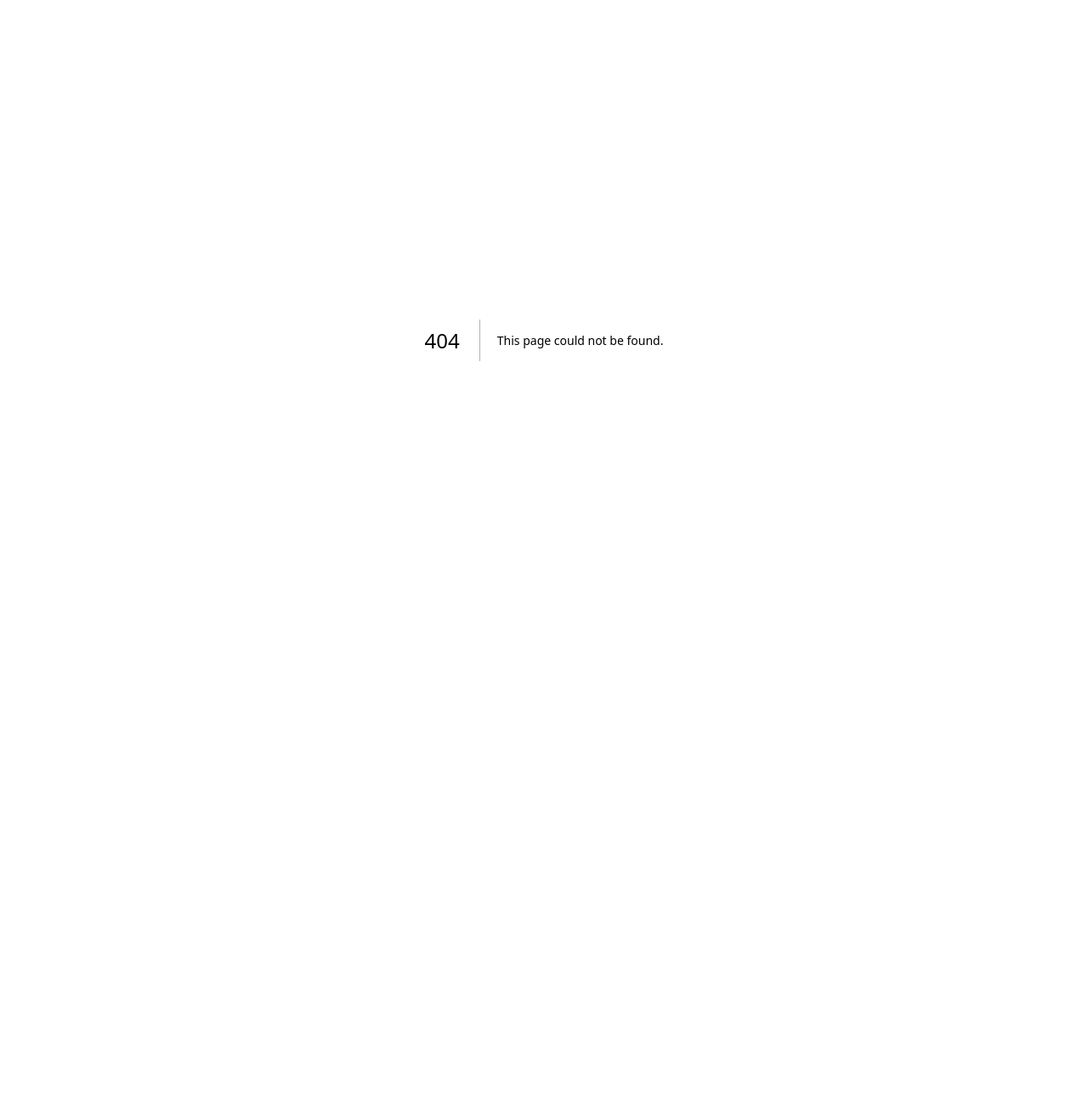
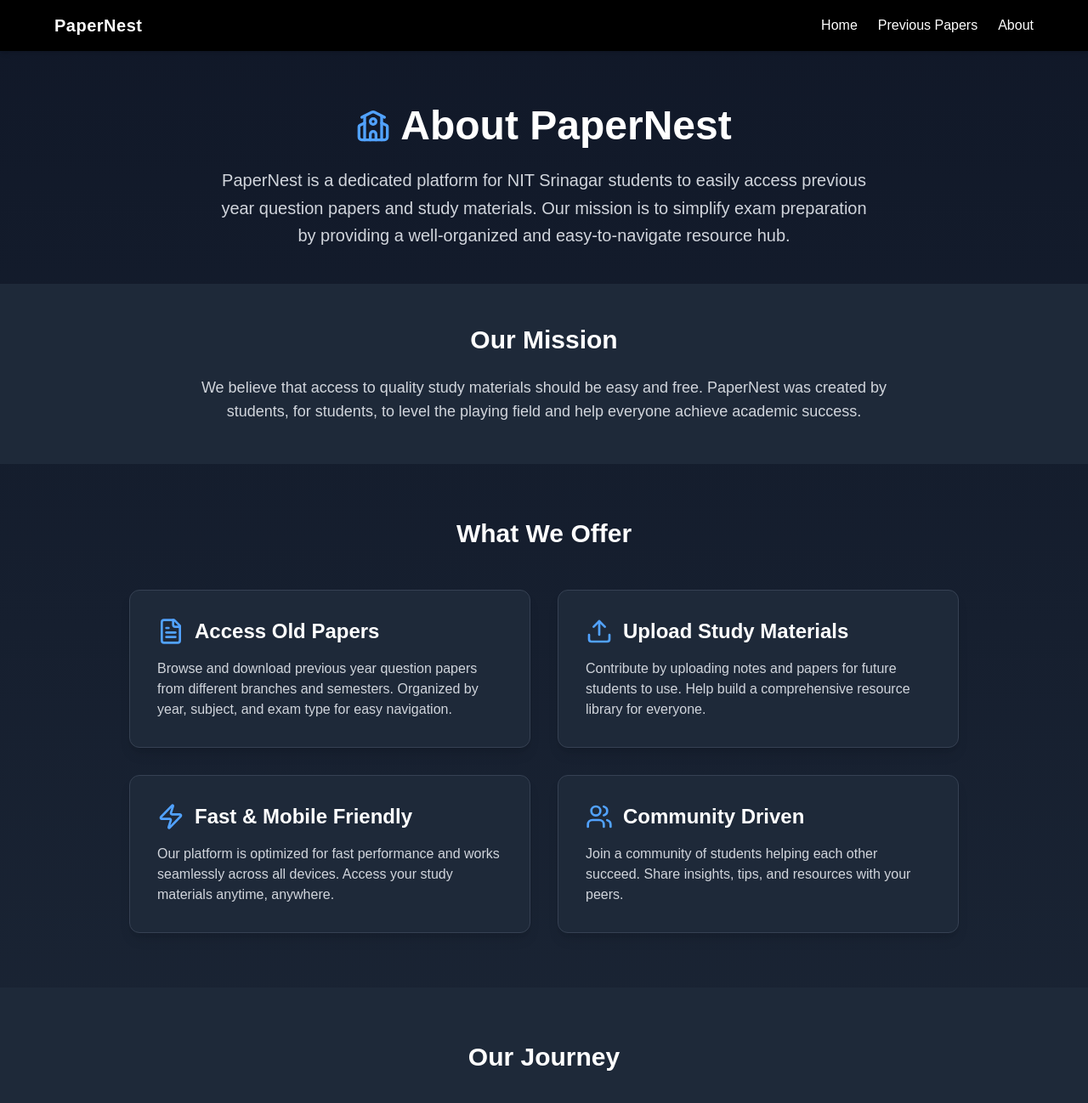
Before and after one commit to PrakashPalsaniya/nitshala, a Next.js app: page /about in a window 1280 px wide. Before the commit this address had no page. Shown: the top 1298 px of the page at 85% size. Before the commit the page ends 800 px from the top, so only its background shows below. Built offline with nearby package versions, Linux system fonts and the light colour scheme.

Commit message:
Updated About page UI with dark theme

```diff
--- /dev/null
+++ b/app/about/page.js
@@ -0,0 +1,140 @@
+import React from 'react';
+import Navbar from '../components/Navbar';
+import { School, FileText, Upload, Zap, Heart, Users, Calendar } from 'lucide-react';
+
+const About = () => {
+  return (
+
+    <div className="bg-gradient-to-b from-gray-900 to-gray-800 min-h-screen text-gray-200">
+         <Navbar/>
+      {/* Hero Section */}
+      <div className="max-w-5xl mx-auto px-6 pt-16 pb-10">
+        <div className="flex items-center justify-center mb-6">
+          <School className="w-10 h-10 text-blue-400 mr-3" />
+          <h1 className="text-5xl font-bold text-white">About PaperNest</h1>
+        </div>
+
+        <p className="text-xl text-gray-300 text-center max-w-3xl mx-auto leading-relaxed">
+          PaperNest is a dedicated platform for NIT Srinagar students to easily access
+          previous year question papers and study materials. Our mission is to simplify
+          exam preparation by providing a well-organized and easy-to-navigate resource hub.
+        </p>
+      </div>
+
+      {/* Mission Statement */}
+      <div className="bg-gray-800 py-12">
+        <div className="max-w-4xl mx-auto px-6">
+          <h2 className="text-3xl font-bold text-center text-white mb-6">Our Mission</h2>
+          <p className="text-lg text-gray-300 text-center">
+            We believe that access to quality study materials should be easy and free.
+            PaperNest was created by students, for students, to level the playing field
+            and help everyone achieve academic success.
+          </p>
+        </div>
+      </div>
+
+      {/* Features Section */}
+      <div className="max-w-5xl mx-auto px-6 py-16">
+        <h2 className="text-3xl font-bold text-center text-white mb-12">What We Offer</h2>
+
+        <div className="grid md:grid-cols-2 gap-8">
+          <div className="bg-gray-800 p-8 rounded-xl shadow-lg border border-gray-700 hover:border-blue-500 transition-all">
+            <div className="flex items-center mb-4">
+              <FileText className="w-8 h-8 text-blue-400 mr-3" />
+              <h3 className="text-2xl font-semibold text-white">Access Old Papers</h3>
+            </div>
+            <p className="text-gray-300">
+              Browse and download previous year question papers from different branches and semesters.
+              Organized by year, subject, and exam type for easy navigation.
+            </p>
+          </div>
+
+          <div className="bg-gray-800 p-8 rounded-xl shadow-lg border border-gray-700 hover:border-blue-500 transition-all">
+            <div className="flex items-center mb-4">
+              <Upload className="w-8 h-8 text-blue-400 mr-3" />
+              <h3 className="text-2xl font-semibold text-white">Upload Study Materials</h3>
+            </div>
+            <p className="text-gray-300">
+              Contribute by uploading notes and papers for future students to use.
+              Help build a comprehensive resource library for everyone.
+            </p>
+          </div>
+
+          <div className="bg-gray-800 p-8 rounded-xl shadow-lg border border-gray-700 hover:border-blue-500 transition-all">
+            <div className="flex items-center mb-4">
+              <Zap className="w-8 h-8 text-blue-400 mr-3" />
+              <h3 className="text-2xl font-semibold text-white">Fast & Mobile Friendly</h3>
+            </div>
+            <p className="text-gray-300">
+              Our platform is optimized for fast performance and works seamlessly across all devices.
+              Access your study materials anytime, anywhere.
+            </p>
+          </div>
+
+          <div className="bg-gray-800 p-8 rounded-xl shadow-lg border border-gray-700 hover:border-blue-500 transition-all">
+            <div className="flex items-center mb-4">
+              <Users className="w-8 h-8 text-blue-400 mr-3" />
+              <h3 className="text-2xl font-semibold text-white">Community Driven</h3>
+            </div>
+            <p className="text-gray-300">
+              Join a community of students helping each other succeed.
+              Share insights, tips, and resources with your peers.
+            </p>
+          </div>
+        </div>
+      </div>
+
+      {/* Timeline Section */}
+      <div className="bg-gray-800 py-16">
+        <div className="max-w-4xl mx-auto px-6">
+          <h2 className="text-3xl font-bold text-center text-white mb-10">Our Journey</h2>
+
+          <div className="space-y-8">
+            <div className="flex">
+              <div className="flex flex-col items-center mr-6">
+                <Calendar className="w-6 h-6 text-blue-400" />
+                <div className="h-full w-0.5 bg-blue-400 mt-2"></div>
+              </div>
+              <div>
+                <h3 className="text-xl font-semibold text-white">2023</h3>
+                <p className="text-gray-300 mt-1">PaperNest was founded by a group of NIT Srinagar students</p>
+              </div>
+            </div>
+
+            <div className="flex">
+              <div className="flex flex-col items-center mr-6">
+                <Calendar className="w-6 h-6 text-blue-400" />
+                <div className="h-full w-0.5 bg-blue-400 mt-2"></div>
+              </div>
+              <div>
+                <h3 className="text-xl font-semibold text-white">2024</h3>
+                <p className="text-gray-300 mt-1">Expanded our collection to cover all departments and semesters</p>
+              </div>
+            </div>
+
+            <div className="flex">
+              <div className="flex flex-col items-center mr-6">
+                <Calendar className="w-6 h-6 text-blue-400" />
+              </div>
+              <div>
+                <h3 className="text-xl font-semibold text-white">2025</h3>
+                <p className="text-gray-300 mt-1">Planning to add interactive study guides and practice tests</p>
+              </div>
+            </div>
+          </div>
+        </div>
+      </div>
+
+      {/* Footer Message */}
+      <div className="text-center py-10 bg-gray-900">
+        <div className="flex items-center justify-center mb-3">
+          <Heart className="w-5 h-5 text-red-500 mr-2" />
+          <p className="text-gray-400">Made with love for NIT Srinagar students</p>
+        </div>
+        <p className="text-gray-500">© 2025 PaperNest. All rights reserved.</p>
+      </div>
+    </div>
+  );
+};
+
+export default About;
--- /dev/null
+++ b/app/components/Footer.js
@@ -0,0 +1,34 @@
+const Footer = () => {
+    return (
+      <footer className="bg-black text-gray-300 px-4 py-4 mt-10">
+        <div className="max-w-4xl mx-auto flex flex-wrap justify-between items-center text-center md:text-left">
+          {/* Left Section */}
+          <div className="w-full md:w-auto mb-3 md:mb-0">
+            <h2 className="text-lg font-semibold text-white">PaperNest</h2>
+            <p className="text-xs mt-1">Your source for NIT Srinagar past papers.</p>
+          </div>
+
+          {/* Middle Section - Quick Links */}
+          <div className="flex space-x-4 text-sm">
+            <a href="/" className="hover:text-white transition">Home</a>
+            <a href="/" className="hover:text-white transition">Previous Papers</a>
+            <a href="/about" className="hover:text-white transition">About</a>
+          </div>
+
+          {/* Right Section - Socials (Optional) */}
+          <div className="flex space-x-3 mt-3 md:mt-0 text-lg">
+            <a href="/" className="hover:text-white transition">📘</a>
+            <a href="/" className="hover:text-white transition">🐦</a>
+            <a href="/about" className="hover:text-white transition">📷</a>
+          </div>
+        </div>
+
+        {/* Bottom Text */}
+        <div className="text-center text-xs text-gray-500 mt-2">
+          © {new Date().getFullYear()} PaperNest. All Rights Reserved.
+        </div>
+      </footer>
+    );
+  };
+
+  export default Footer;
--- a/app/components/Navbar.js
+++ b/app/components/Navbar.js
@@ -7,32 +7,30 @@
   const [isOpen, setIsOpen] = useState(false);
 
   return (
-    <nav className="bg-black text-white p-4 shadow-md">
-      <div className="container mx-auto flex justify-between items-center">
+    <nav className="bg-black text-white px-6 py-4 shadow-md">
+      <div className="max-w-6xl mx-auto flex justify-between items-center">
         {/* Logo */}
-        <h1 className="text-xl font-bold tracking-wide">NIT Shala</h1>
+        <Link href="/" className="text-xl font-bold tracking-wide">PaperNest</Link>
 
         {/* Desktop Links */}
         <div className="hidden md:flex space-x-6">
-          <Link href="#" className="hover:text-gray-300 transition">Home</Link>
-          <Link href="#" className="hover:text-gray-300 transition">Previous Papers</Link>
-
+          <Link href="/" className="hover:text-gray-300 transition">Home</Link>
+          <Link href="/" className="hover:text-gray-300 transition">Previous Papers</Link>
+          <Link href="/about" className="hover:text-gray-300 transition">About</Link>
         </div>
 
         {/* Mobile Menu Button */}
-        <button className="md:hidden" onClick={() => setIsOpen(!isOpen)}>
+        <button className="md:hidden focus:outline-none" onClick={() => setIsOpen(!isOpen)}>
           {isOpen ? <X size={28} /> : <Menu size={28} />}
         </button>
       </div>
 
       {/* Mobile Menu */}
       {isOpen && (
-        <div className="md:hidden flex flex-col items-center space-y-4 mt-4">
-          <Link href="#" className="text-gray-300 hover:text-white transition">Home</Link>
-          <Link href="#" className="text-gray-300 hover:text-white transition">Previous Papers</Link>
-          <Link href="#" className="bg-white text-black px-4 py-2 rounded-lg font-medium hover:bg-gray-200 transition">
-            Upload Paper
-          </Link>
+        <div className="md:hidden bg-gray-900 p-4 mt-2 rounded-lg">
+          <Link href="/" className="block py-2 text-gray-300 hover:text-white transition">Home</Link>
+          <Link href="/" className="block py-2 text-gray-300 hover:text-white transition">Previous Papers</Link>
+          <Link href="/about" className="block py-2 text-gray-300 hover:text-white transition">About</Link>
         </div>
       )}
     </nav>
--- a/app/page.js
+++ b/app/page.js
@@ -2,6 +2,8 @@
 import { useState } from "react";
 import Navbar from "./components/Navbar";
 import DownloadCard from "./components/DownloadCard";
+import Footer from "./components/Footer";
+
 
 export default function Home() {
   // Papers Data
@@ -13,6 +15,10 @@
     { title: "Software Engineering", branch: "IT", sem: "6", filename: "software_engineering.pdf", size: "2.9 MB", downloadLink: "/files/software_engineering.pdf" },
     { title: "Computer Networks", branch: "CS", sem: "5", filename: "computer_networks.pdf", size: "3.7 MB", downloadLink: "https://drive.google.com/uc?export=download&id=1WgIowldxF95WEH2pD3SPMW2TIEfWjlP7"
  },
+ { title: "Data Structures", branch: "CHE", sem: "1", filename: "data_structures.pdf", size: "3.2 MB", downloadLink: "/files/data_structures.pdf" },
+ { title: "Data Structures", branch: "MEC", sem: "2", filename: "data_structures.pdf", size: "3.2 MB", downloadLink: "/files/data_structures.pdf" },
+ { title: "Data Structures", branch: "CS", sem: "7", filename: "data_structures.pdf", size: "3.2 MB", downloadLink: "/files/data_structures.pdf" },
+ { title: "Data Structures", branch: "MTE", sem: "8", filename: "data_structures.pdf", size: "3.2 MB", downloadLink: "/files/data_structures.pdf" },
   ];
 
   // State for filters
@@ -70,7 +76,7 @@
             <p className="text-center text-gray-500">No papers found for selected filters.</p>
           )}
         </div>
-      </div>
+     <Footer/> </div>
     </div>
   );
 }
```
